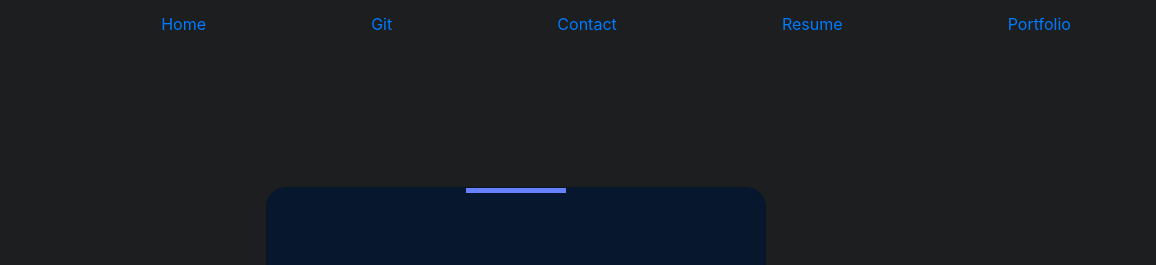
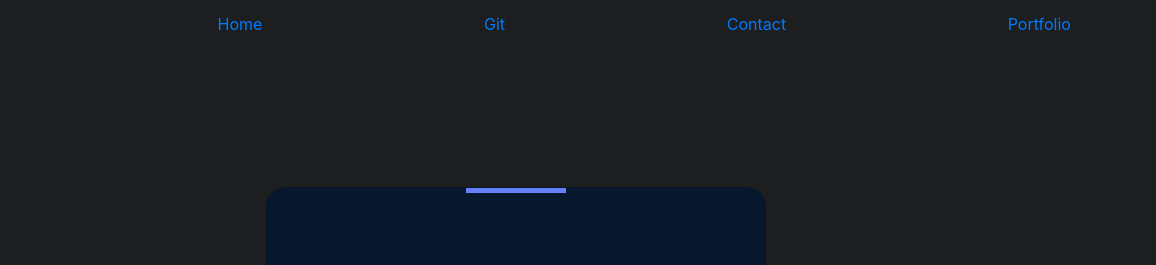
Before and after one commit to yashwaghadhare/WebClockk, a plain HTML site: page index.html in a window 1280 px wide. Shown: the top 265 px of the page, 124-1280 px from the left. Drawn offline with Linux system fonts and the light colour scheme.

Commit message:
Update index.html

```diff
--- a/index.html
+++ b/index.html
@@ -9,15 +9,6 @@
     <script src="Boot-files/bootstrap.bundle.min.js"></script>
     <script src="script.js"></script>
     <title>Clock</title>
-    <!-- <script>
-        let a, time, date;
-        setInterval(() => {
-            a = new Date();
-            date = a.toLocaleDateString();
-            time = a.getHours() + " : " + a.getMinutes() + " : " + a.getSeconds();
-            document.getElementById('time').innerHTML = time + " ON " + date;
-        },1000);
-    </script> -->
 </head>
 
 <body style="background-color: #1d1e20;">
@@ -29,7 +20,6 @@
           <a class="py-2 d-none d-md-inline-block" href="clock.html">Home</a>
           <a class="py-2 d-none d-md-inline-block" href="https://github.com/yashwaghadhare" target="_blank">Git</a>
           <a class="py-2 d-none d-md-inline-block" href="https://www.instagram.com/_yashh.21" target="_blank">Contact</a>
-          <a class="py-2 d-none d-md-inline-block" href="https://drive.google.com/file/d/1gx67vtHWntCJtMPa3YdRgfVxMWaci0r6/view?usp=sharing" target="_blank">Resume</a>
           <a class="py-2 d-none d-md-inline-block" href="https://yashwaghadhare.github.io/Personal_portfolio/" target="_blank">Portfolio</a>
         </div>
       </nav>
```
